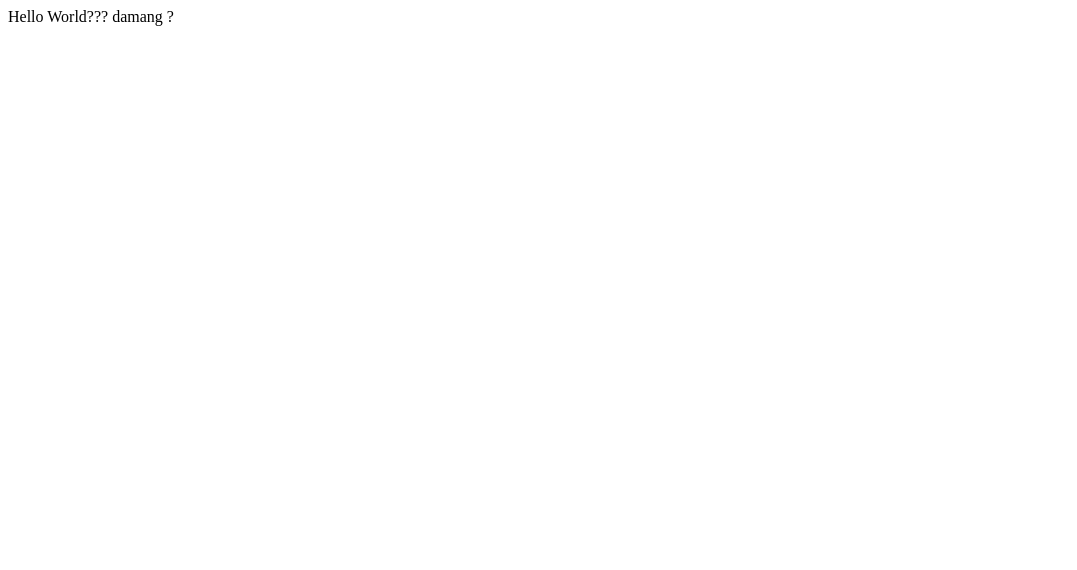
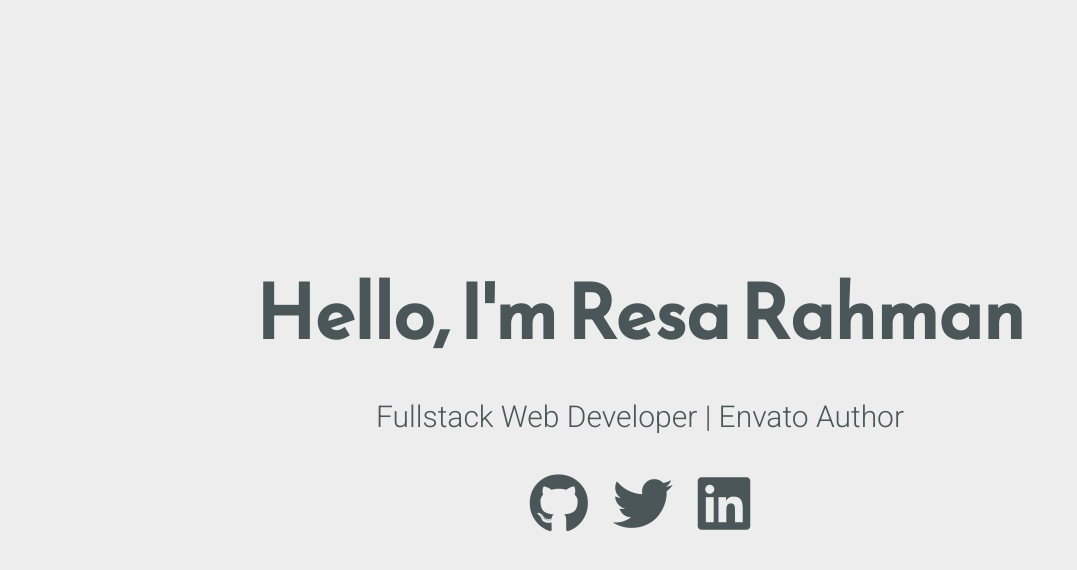
Before and after one commit to resarahman/resarahman.github.io, a plain HTML site: page index.html in a window 1280 px wide. Shown: the whole page, without its empty margins (0-1077 px from the left). Drawn offline with Linux system fonts and the light colour scheme.

Commit message:
added Landing page

```diff
--- /dev/null
+++ b/css/reset.css
@@ -0,0 +1,25 @@
+/* Minimal CSS Reset */
+
+html {
+  box-sizing: border-box;
+  font-size: 12px;
+}
+
+*, *:before, *:after {
+  box-sizing: inherit;
+}
+
+body, h1, h2, h3, h4, h5, h6, p, ol, ul {
+  margin: 0;
+  padding: 0;
+  font-weight: normal;
+}
+
+ol, ul {
+  list-style: none;
+}
+
+img {
+  max-width: 100%;
+  height: auto;
+}
--- /dev/null
+++ b/css/styles.css
@@ -0,0 +1,71 @@
+/* Typography */
+
+html {
+	font-family: 'Roboto', sans-serif;
+}
+
+@media (min-width: 576px) {
+	html {
+		font-size: 14px;
+	}
+}
+
+@media (min-width: 768px) {
+	html {
+		font-size: 16px;
+	}
+}
+
+@media (min-width: 992px) {
+	html {
+		font-size: 18px;
+	}
+}
+
+@media (min-width: 1200px) {
+	html {
+		font-size: 20px;
+	}
+}
+
+.icons-social i {
+	font-size: 3em;
+}
+
+/* Custom Styles */
+
+main {
+	display: flex;
+	flex-direction: column;
+	min-height: 100vh;
+	justify-content: center;
+	padding: 0 30px;
+	text-align: center;
+}
+
+main > .intro {
+	font-family: 'Reem Kufi', sans-serif;
+	font-size: 3.75em;
+	font-weight: 600;
+}
+
+main > .tagline {
+	font-size: 1.5rem;
+	margin: 1.5rem 0;
+	font-weight: 100;
+}
+
+.icons-social i {
+	padding: 10px;
+}
+
+.devto {
+	margin-bottom: -0.20rem;
+}
+
+.devto svg {
+	margin-bottom: -0.20rem;
+	margin-left: 0.675rem;;
+	width: 2.65rem;
+	height: 2.65rem;
+}
--- /dev/null
+++ b/css/themes/green-white.css
@@ -0,0 +1,14 @@
+/* Theme */
+
+main {
+	background: #43A047;
+	color: #FAFAFA;
+}
+
+.icons-social a {
+	color: #FAFAFA;
+}
+
+.icons-social a svg path{
+	fill: #FAFAFA;
+}
--- /dev/null
+++ b/css/themes/grey-white.css
@@ -0,0 +1,14 @@
+/* Theme */
+
+main {
+	background: #485564;
+	color: #FAFAFA;
+}
+
+.icons-social a {
+	color: #FAFAFA;
+}
+
+.icons-social a svg path{
+	fill: #FAFAFA;
+}
--- /dev/null
+++ b/css/themes/indigo-white.css
@@ -0,0 +1,14 @@
+/* Theme */
+
+main {
+	background: #303F9F;
+	color: #FAFAFA;
+}
+
+.icons-social a {
+	color: #FAFAFA;
+}
+
+.icons-social a svg path{
+	fill: #FAFAFA;
+}
--- /dev/null
+++ b/css/themes/red-white.css
@@ -0,0 +1,14 @@
+/* Theme */
+
+main {
+	background: #AF3D4E;
+	color: #FAFAFA;
+}
+
+.icons-social a {
+	color: #FAFAFA;
+}
+
+.icons-social a svg path{
+	fill: #FAFAFA;
+}
--- /dev/null
+++ b/css/themes/white-blue.css
@@ -0,0 +1,14 @@
+/* Theme */
+
+main {
+	background: #FAFAFA;
+	color: #0277BD;
+}
+
+.icons-social a {
+	color: #0277BD;
+}
+
+.icons-social a svg path{
+	fill: #0277BD;
+}
--- /dev/null
+++ b/css/themes/white-grey.css
@@ -0,0 +1,14 @@
+/* Theme */
+
+main {
+	background: #EDEDED;
+	color: #4B5658;
+}
+
+.icons-social a {
+	color: #4B5658;
+}
+
+.icons-social a svg path{
+	fill: #4B5658;
+}
--- /dev/null
+++ b/css/themes/white-indigo.css
@@ -0,0 +1,14 @@
+/* Theme */
+
+main {
+	background: #E8EAF6;
+	color: #303F9F;
+}
+
+.icons-social a {
+	color: #303F9F;
+}
+
+.icons-social a svg path{
+	fill: #303F9F;
+}
--- /dev/null
+++ b/css/themes/white-red.css
@@ -0,0 +1,14 @@
+/* Theme */
+
+main {
+	background: #EDEDED;
+	color: #AF3D4E;
+}
+
+.icons-social a {
+	color: #AF3D4E;
+}
+
+.icons-social a svg path{
+	fill: #AF3D4E;
+}
--- /dev/null
+++ b/css/themes/yellow-black.css
@@ -0,0 +1,14 @@
+/* Theme */
+
+main {
+	background: #FFEB3B;
+	color: #1E1E1E;
+}
+
+.icons-social a {
+	color: #1E1E1E;
+}
+
+.icons-social a svg path{
+	fill: #1E1E1E;
+}
--- a/index.html
+++ b/index.html
@@ -1,2 +1,38 @@
-Hello World???
-damang ?
+<!DOCTYPE html>
+<html>
+<head>
+	<meta charset="utf-8">
+	<meta http-equiv="X-UA-Compatible" content="IE=edge">
+	<meta name="viewport" content="width=device-width, initial-scale=1.0">
+
+	<title>Resa Rahman | Fullstack Developer</title>
+
+	<!-- <link rel="icon" href="favicon.ico" type="image/png" /> -->
+
+	<link href="https://fonts.googleapis.com/css?family=Reem+Kufi|Roboto:300" rel="stylesheet">
+	<link href="https://use.fontawesome.com/releases/v5.12.0/css/all.css" rel="stylesheet">
+	<link rel="stylesheet" href="css/reset.css">
+	<link rel="stylesheet" href="css/styles.css">
+	<!-- <link rel="stylesheet" href="css/themes/indigo-white.css"> -->
+	<!-- <link rel="stylesheet" href="css/themes/green-white.css"> -->
+	<!-- <link rel="stylesheet" href="css/themes/red-white.css"> -->
+	<!-- <link rel="stylesheet" href="css/themes/grey-white.css"> -->
+	<!-- <link rel="stylesheet" href="css/themes/white-indigo.css"> -->
+	<!-- <link rel="stylesheet" href="css/themes/white-blue.css"> -->
+	<link rel="stylesheet" href="css/themes/white-grey.css">
+	<!-- <link rel="stylesheet" href="css/themes/white-red.css"> -->
+	<!-- <link rel="stylesheet" href="css/themes/yellow-black.css"> -->
+</head>
+<body>
+	<main>
+		<div class="intro">Hello, I'm Resa Rahman</div>
+		<div class="tagline">Fullstack Web Developer | Envato Author</div>
+		<!-- Find your icons from here - https://fontawesome.com/icons?d=gallery&s=brands -->
+		<div class="icons-social">
+			<a target="_blank" href="https://github.com/resarahman"><i class="fab fa-github"></i></a>
+			<a target="_blank" href="https://twitter.com/resarahman"><i class="fab fa-twitter"></i></a>
+			<a target="_blank" href="https://www.linkedin.com/in/resa-rahman-360b6733/"><i class="fab fa-linkedin"></i></a>
+    </div>
+	</main>
+</body>
+</html>
```
Also changed, not shown: 1 other file.
